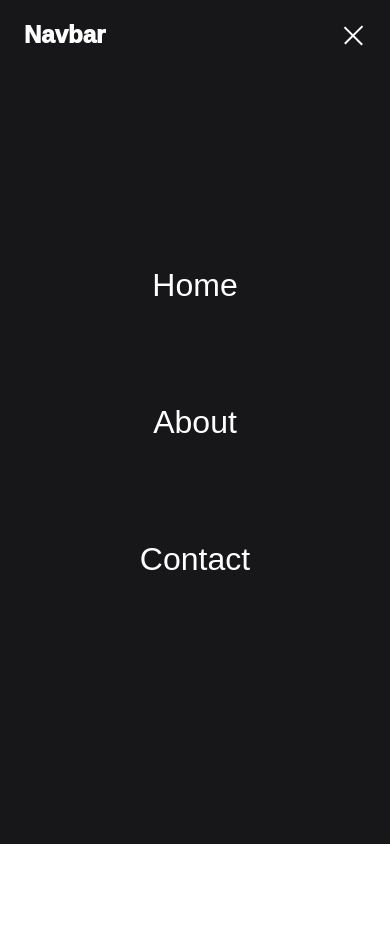
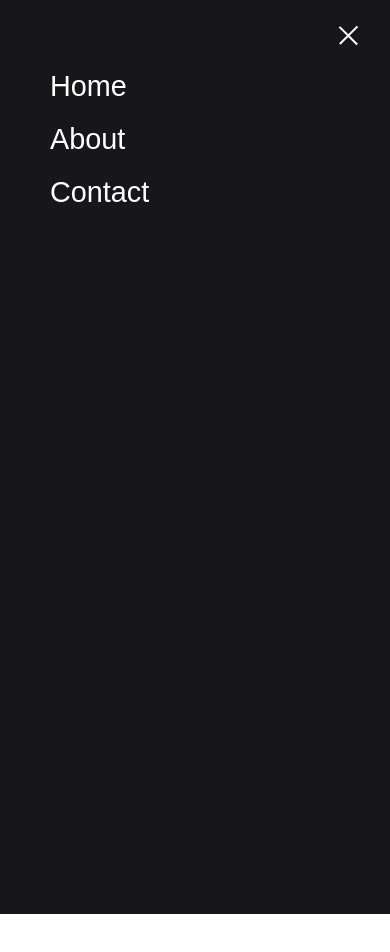
Before and after one commit to Chipcord/responsive-navigation-bar, a plain HTML site: page index.html in a window 390 px wide. Both pictures are taken after a click on the element 353 px from the left and 35 px from the top of the page. Shown: the top 952 px of the page. Before the commit the page ends 844 px from the top, so only its background shows below. Drawn offline with Linux system fonts and the light colour scheme.

Commit message:
sticky/fixed navbar

```diff
--- a/css/nav-bar.css
+++ b/css/nav-bar.css
@@ -1,74 +1,92 @@
 * {
     padding: 0;
     margin: 0;
-    box-sizing: border-box;
     font-family: Arial, Helvetica, sans-serif;
 }
+body {
+    position: relative;
+    height: 1000vh; /* Scrollable page, remove if you actually have content */
+}
 header {
+    position: fixed;
+    top: 0;
+    width: 100%;
     background-color: #171719;
 }
 li {
     list-style: none;
 }
 a {
+    color: black;
+}
+.container {
+    width: 1600px;
+    margin: auto;
+}
+.subcontainer {
+    width: 85%;
+    margin: auto;
+}
+.nav-link {
+    text-decoration: none;
     color: white;
-    text-decoration: none;
 }
 .navbar {
     z-index: 1000;
-    min-height: 70px;
+    width: 100%;
+    min-height: 70px; /* Navbar thickness, ↓ #home section and @media section ↓ needs to also be adjusted */
     display: flex;
     justify-content: space-between;
     align-items: center;
-    padding: 0 24px;
 }
 .nav-menu {
     z-index: 999;
     display: flex;
     justify-content: space-between;
     align-items: center;
-    gap: 60px;
+    gap: 60px; /* Distance between nav-menu options */
 }
 .nav-branding {
+    text-decoration: none;
+    color: white;
     z-index: 1000;
     font-size: 1.5rem;
     font-weight: 1000;
 }
-.nav-link {
-    transition: 0.7s ease;
-}
-.nav-link:hover {
-    /* Add a custom hover effect */
-}
 .hamburger {
+    z-index: 1000;
     display: none;
     cursor: pointer;
-    z-index: 1000;
 }
 .bar {
     display: block;
     width: 25px;
-    height: 1.5px;
-    margin: 5px auto;
-    -webkit-transition: all 0.3s ease-in-out;
-    transition: all 0.3s ease-in-out;
+    height: 1.5px; /* Thickness of hamburger icon, you will need to adjust the ↓ setting in the media ↓ as well */
+    margin: 5px 0;
+    transition: all 0.3s ease;
     background-color: white;
 }
-@media (max-width: 768px) {
+#home {
+    margin-top: 100px; /* This needs to be the same or more than the navbar thickness */
+    height: 100vh; /* Optional, mostly for demonstration */
+}
+@media (max-width: 1600px) {
+    .container {
+        width: 100%;
+    }
+}
+@media (max-width: 1024px) {
     .hamburger {
         display: block;
     }
-
     .hamburger.active .bar:nth-child(2) {
         opacity: 0;
     }
-
     .hamburger.active .bar:nth-child(1) {
-        transform: translateY(7px) rotate(45deg);
+        transform: translateY(6.75px) rotate(45deg); /* Adjust the 6.75px value manually if you change the menu button */
     }
-
     .hamburger.active .bar:nth-child(3) {
-        transform: translateY(-7px) rotate(-45deg);
+        transform: translateY(-6.75px) rotate(-45deg); /* Adjust the 6.75px value manually if you change the menu button */
     }
     .nav-menu {
         position: fixed;
@@ -77,20 +95,36 @@ a {
         height: 100vh;
         width: 100%;
         flex-direction: column;
-        justify-content: center;
-        align-items: center;
+        justify-content: flex-start;
+        align-items: flex-start;
+        padding-top: 70px;
+        padding-left: 50px;
+        gap: 20px;
         background-color: #171719;
         text-align: center;
-        transition: top 0.3s ease-in-out;
+        transition: top 0.3s ease-out;
         z-index: 999;
+    }
+    .nav-item {
+        margin: 0;
     }
     .nav-menu.active {
         top: 0;
     }
-    .nav-item {
-        margin: 20px 0;
+    li {
+        font-size: 1.8rem;
     }
-    li {
-        font-size: 2rem;
+    .nav-link {
+        opacity: 0;
+        transition: opacity 0.3s ease-in-out;
+    }
+    .nav-link.active {
+        opacity: 1;
+    }
+    .nav-branding {
+        transition: opacity 0.3s ease-in-out;
+    }
+    .nav-branding.active {
+        opacity: 0;
     }
 }
--- a/index.html
+++ b/index.html
@@ -8,9 +8,10 @@
     </head>
     <body>
         <header>
+            <div class="container">
+                <div class="subcontainer">
                     <nav class="navbar">
                         <a href="/" class="nav-branding">Navbar</a>
-
                         <ul class="nav-menu">
                             <li class="nav-item">
                                 <a href="#" class="nav-link">Home</a>
@@ -22,14 +23,32 @@
                                 <a href="#" class="nav-link">Contact</a>
                             </li>
                         </ul>
-
                         <div class="hamburger">
                             <span class="bar"></span>
                             <span class="bar"></span>
                             <span class="bar"></span>
                         </div>
                     </nav>
+                </div>
+            </div>
         </header>
+
+        <section id="home">
+            <div class="container">
+                <div class="subcontainer">
+                    <h1>Home</h1>
+                    <p>Hi! I'm Chip, the creator of this navbar.</p>
+                    <p>
+                        This project is open source at
+                        <a
+                            href="https://github.com/Chipcord/responsive-navigation-bar/"
+                            >GitHub</a
+                        >.
+                    </p>
+                </div>
+            </div>
+        </section>
+
         <script src="/js/nav-bar.js" defer></script>
     </body>
 </html>
--- a/js/nav-bar.js
+++ b/js/nav-bar.js
@@ -1,14 +1,39 @@
 const hamburger = document.querySelector(".hamburger");
 const navMenu = document.querySelector(".nav-menu");
+const navBranding = document.querySelector(".nav-branding");
+const navLinks = document.querySelectorAll(".nav-link");
 
 hamburger.addEventListener("click", () => {
+  const isOpening = !navMenu.classList.contains("active");
+
   hamburger.classList.toggle("active");
-  navMenu.classList.toggle("active");
+  navBranding.classList.toggle("active");
+
+  if (isOpening) {
+    // Show menu immediately
+    navMenu.classList.add("active");
+
+    // Fade in links after slight delay
+    setTimeout(() => {
+      navLinks.forEach((link) => link.classList.add("active"));
+    }, 200);
+  } else {
+    // Fade out links first
+    navLinks.forEach((link) => link.classList.remove("active"));
+
+    // Then hide menu after delay
+    setTimeout(() => {
+      navMenu.classList.remove("active");
+    }, 300); // Should match nav-link transition duration
+  }
 });
 
-document.querySelectorAll(".nav-link").forEach((n) =>
-  n.addEventListener("click", () => {
+// Optional: close menu when link clicked
+navLinks.forEach((link) =>
+  link.addEventListener("click", () => {
+    navLinks.forEach((link) => link.classList.remove("active"));
     hamburger.classList.remove("active");
     navMenu.classList.remove("active");
+    navBranding.classList.remove("active");
   }),
 );
```
Lines whose indentation alone changed are shown as unchanged.
